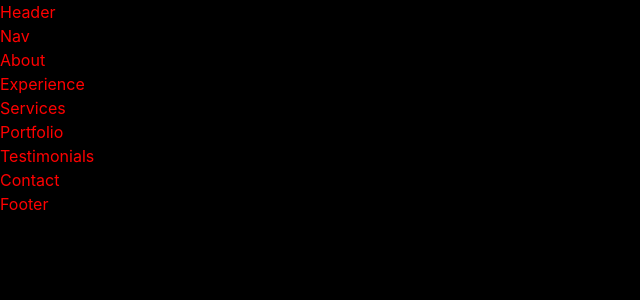
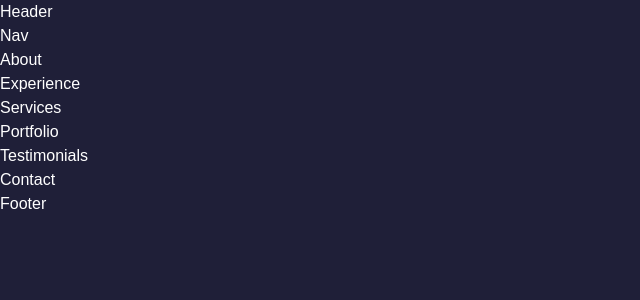
Before and after one commit to sakilbd/ReactJs-Portfolio, a React (Create React App) app: page / in a window 1280 px wide. Shown: the top 300 px of the page, without its empty margins (0-640 px from the left). Built offline with nearby package versions, Linux system fonts and the light colour scheme.

Commit message:
some changes

```diff
--- a/src/index.css
+++ b/src/index.css
@@ -1,16 +1,31 @@
-body{
-  background:black !important;
-  color:red !important;
+*{
+  margin:0;
+  padding:0;
+  border:0;
+  outline:0;
+  box-sizing:border-box;
+  list-style:none;
+  text-decoration:none;
+}
+
+:root{
+  --color-bg:#1f1f38;
+  --container-width-lg:75%;
+  --container-width-md:86%;
+  --container-width-ms:90%;
+}
+
+html{
+  scroll-behavior: smooth;
+}
+
+::-webkit-scrollbar{
+  display:none;
 
 }
 
-h1{
-  font-size:125px !important;
+body{
+  font-family:"Poppins",sans-serif !important;
+  background: var(--color-bg) !important;
+  color:white !important;
 }
-
-.div{
-  background:blue;
-  color:white;
-
-
-}
```
